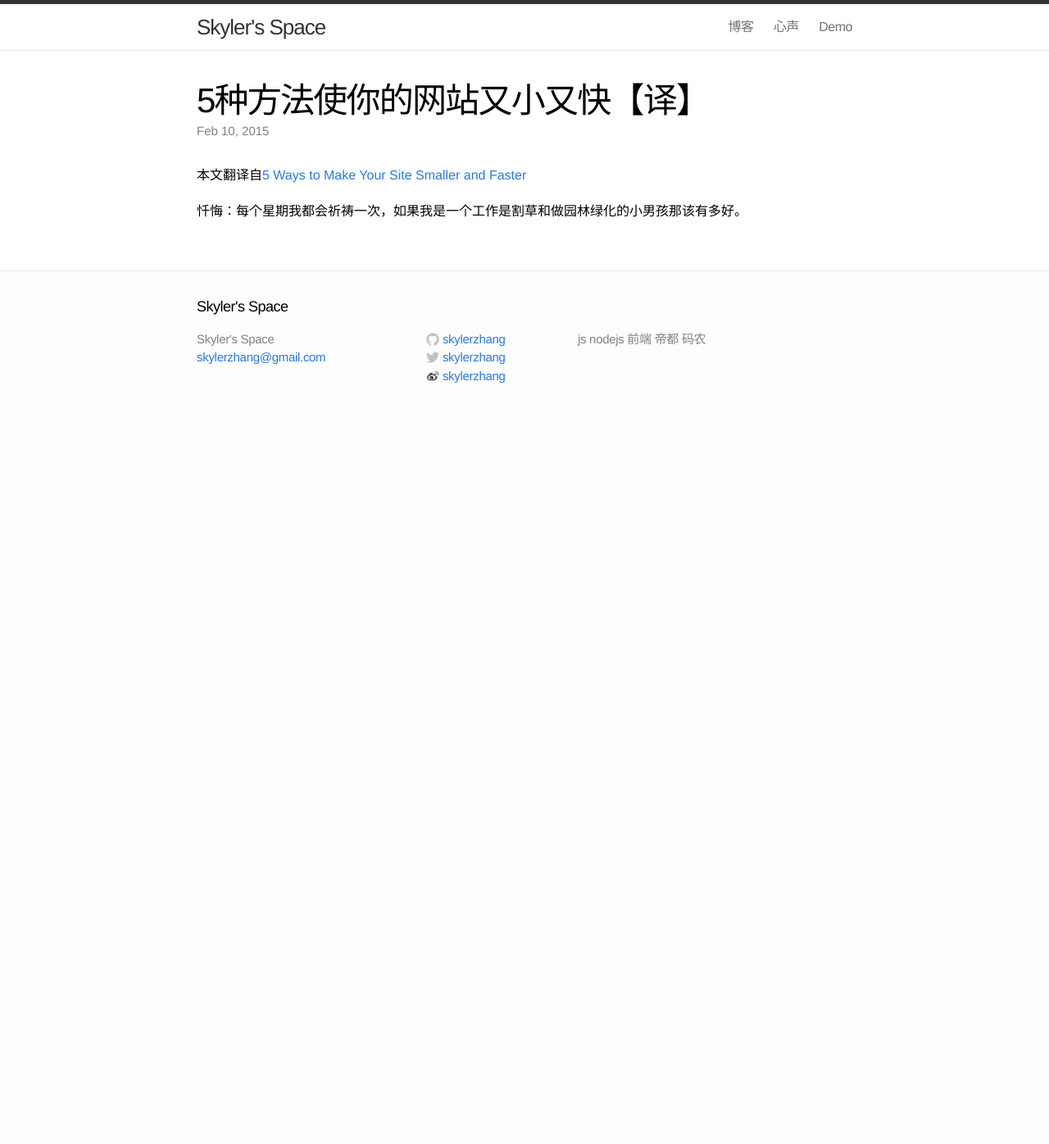
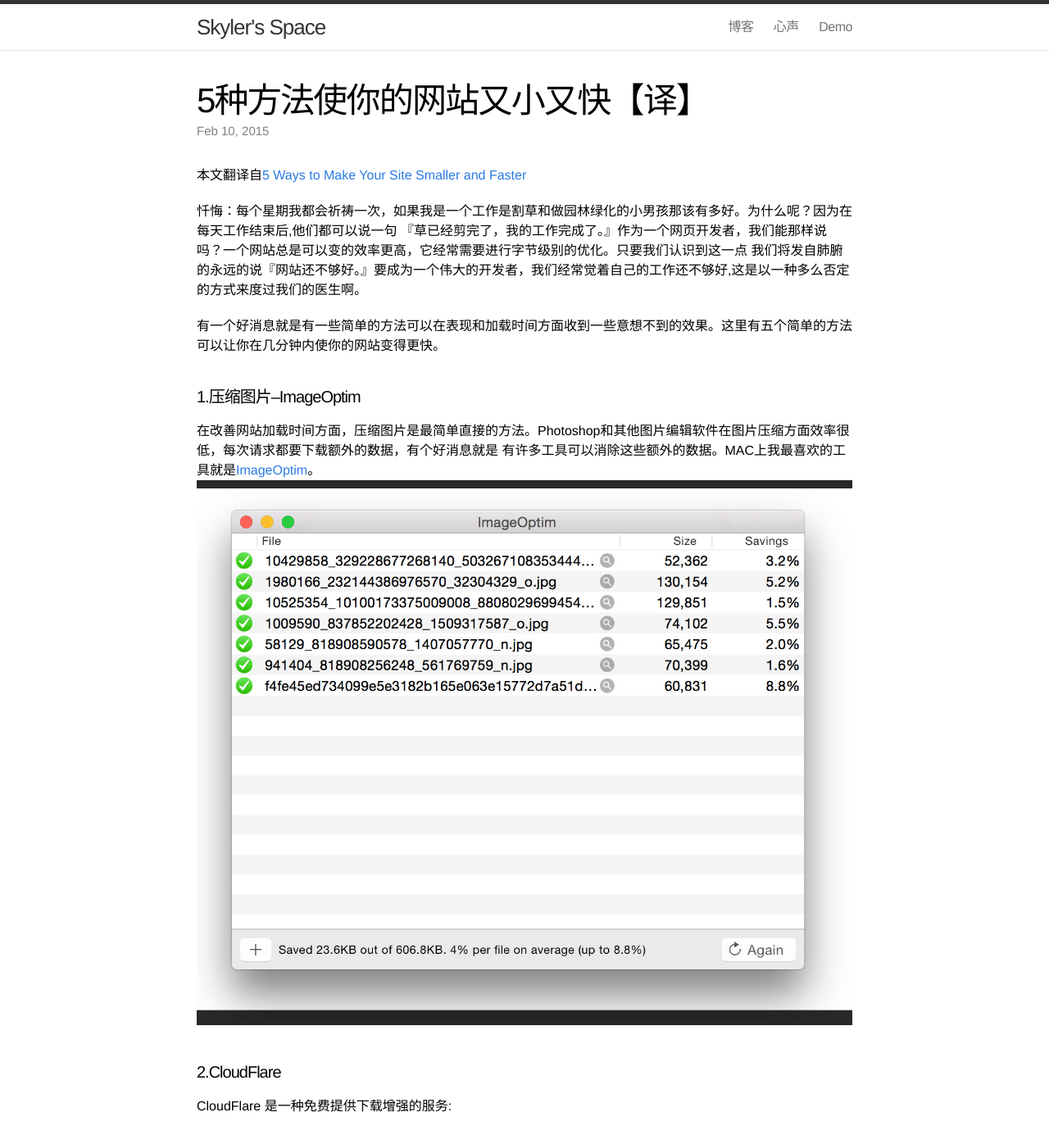
Before and after one commit to skylerzhang/skylerzhang.github.io, a Jekyll site: the page built from _posts/2015-02-10-web_optimization.markdown, in a window 1280 px wide and 1400 px high. Shown: the top 1396 px of the window at 82% size. Built offline with Jekyll 4.4.1, drawn with Linux system fonts in a browser that asks for light colours; comment, search, counter and statistics services are not loaded; some of the changed text lies outside the part shown.

Commit message:
update a blog

```diff
--- a/_posts/2015-02-10-web_optimization.markdown
+++ b/_posts/2015-02-10-web_optimization.markdown
@@ -7,4 +7,24 @@
 
 本文翻译自[5 Ways to Make Your Site Smaller and Faster](http://davidwalsh.name/site-speed)
 
-忏悔：每个星期我都会祈祷一次，如果我是一个工作是割草和做园林绿化的小男孩那该有多好。
+忏悔：每个星期我都会祈祷一次，如果我是一个工作是割草和做园林绿化的小男孩那该有多好。为什么呢？因为在每天工作结束后,他们都可以说一句
+『草已经剪完了，我的工作完成了。』作为一个网页开发者，我们能那样说吗？一个网站总是可以变的效率更高，它经常需要进行字节级别的优化。只要我们认识到这一点
+我们将发自肺腑的永远的说『网站还不够好。』要成为一个伟大的开发者，我们经常觉着自己的工作还不够好,这是以一种多么否定的方式来度过我们的医生啊。
+
+有一个好消息就是有一些简单的方法可以在表现和加载时间方面收到一些意想不到的效果。这里有五个简单的方法可以让你在几分钟内使你的网站变得更快。
+
+#### 1.压缩图片--ImageOptim
+
+在改善网站加载时间方面，压缩图片是最简单直接的方法。Photoshop和其他图片编辑软件在图片压缩方面效率很低，每次请求都要下载额外的数据，有个好消息就是
+有许多工具可以消除这些额外的数据。MAC上我最喜欢的工具就是[ImageOptim](https://imageoptim.com/)。
+![ImageOptim](/assets/images/2015-02-10.jpg)
+
+#### 2.CloudFlare
+
+CloudFlare 是一种免费提供下载增强的服务:
+
+#####CDN 服务
+#####JavaScript, CSS,  HTML 压缩
+#####停机备份服务
+#####DDOS防御
+#####基于位置的资源分发
```
Also changed, not shown: assets/images/2015-02-10.jpg (added).
